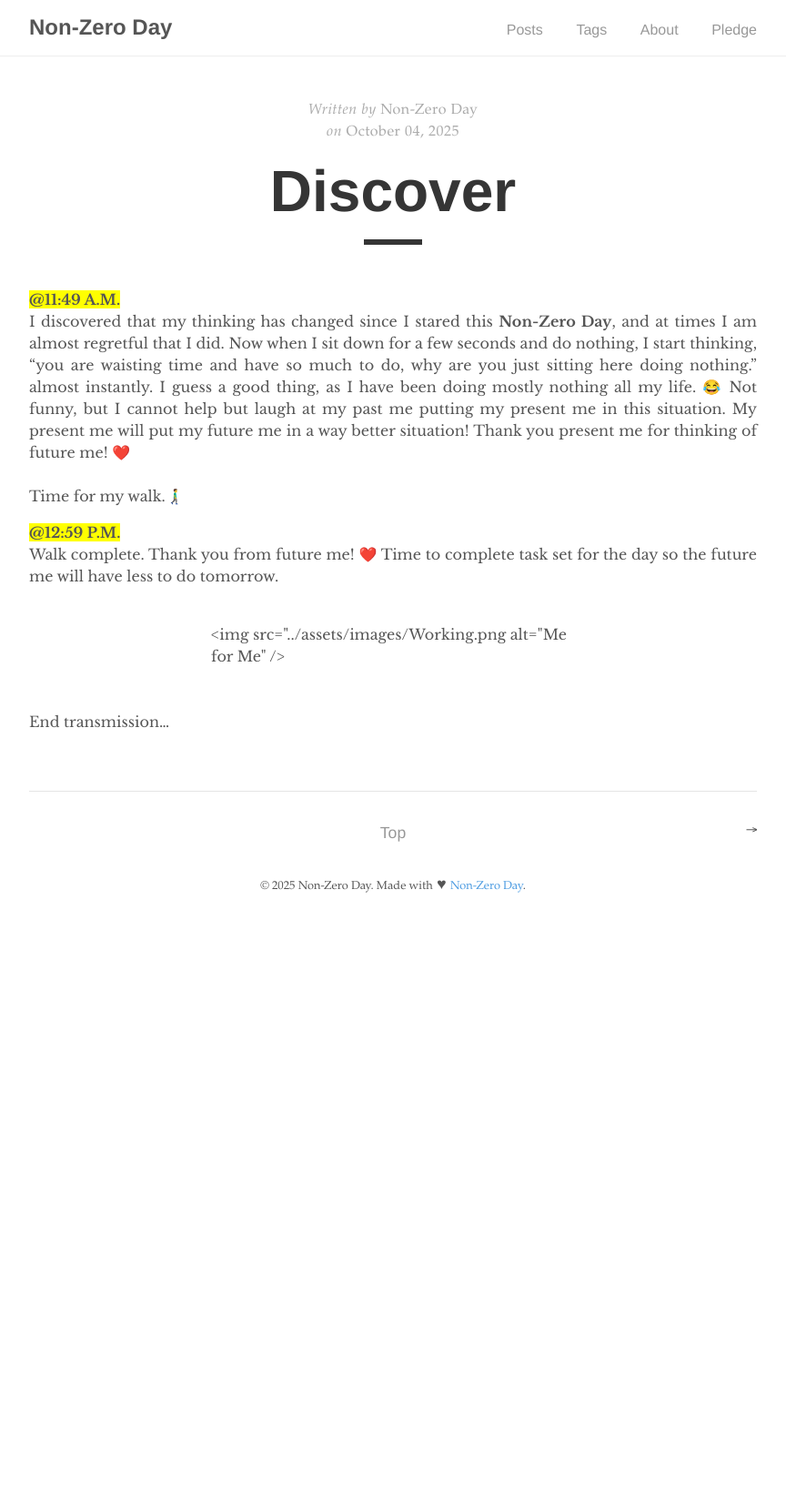
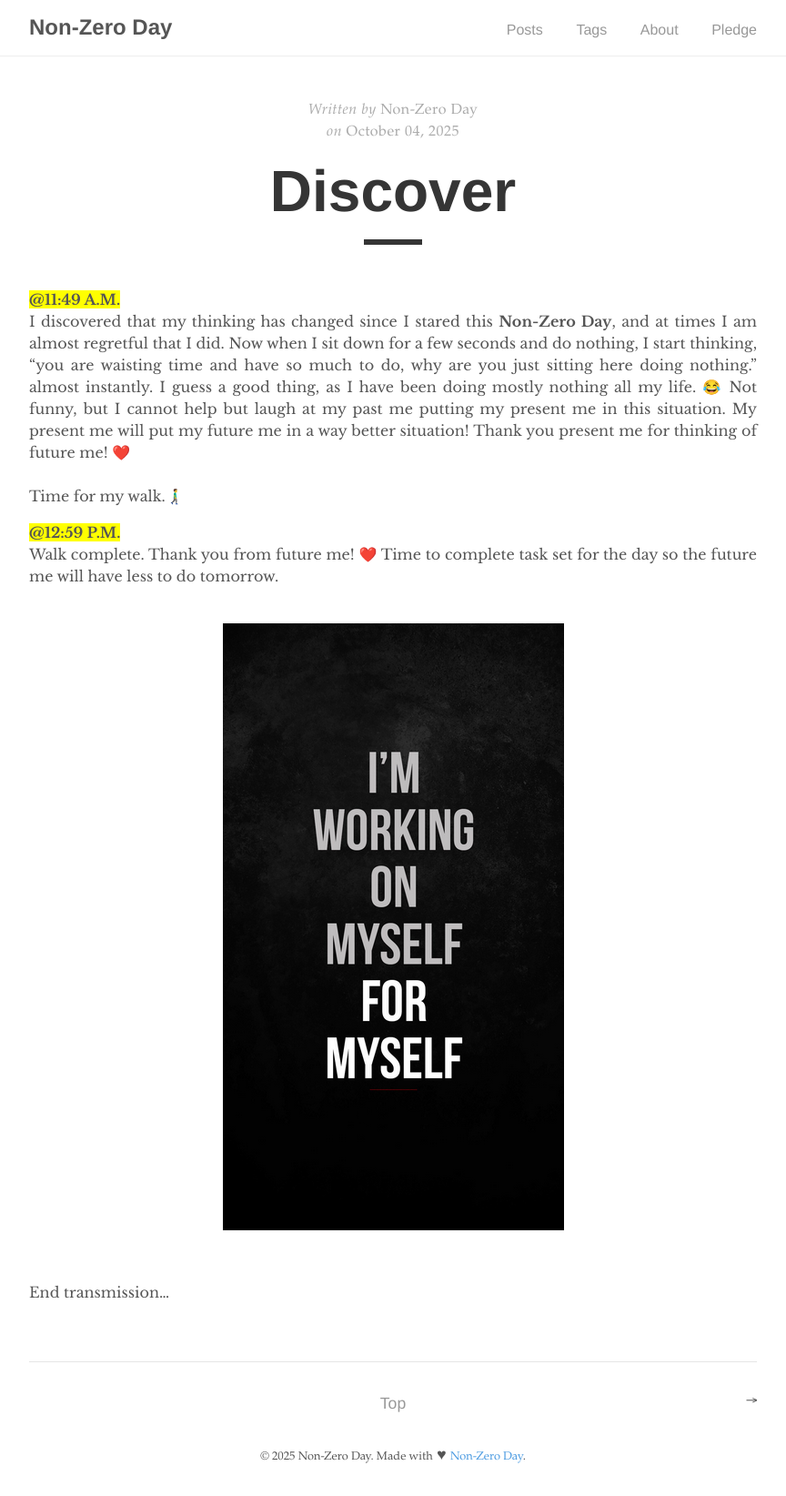
Before and after one commit to nozeroday/nonzeroday, a Jekyll site: the page built from _posts/2025-10-04-discover.md, in a window 1280 px wide. Shown: the whole page at 91% size, without its empty margins (208-1072 px from the left). Built offline with Jekyll 4.4.1, drawn with Linux system fonts in a browser that asks for light colours; before the commit the page ends 1017 px from its top, so only the background shows below that.

Commit message:
Update 2025-10-04-discover.md
Update image path and center image

```diff
--- a/_posts/2025-10-04-discover.md
+++ b/_posts/2025-10-04-discover.md
@@ -13,8 +13,8 @@ Time for my walk.🚶‍♂️‍➡️
 <span style="background-color: yellow;font-weight: bold;">@12:59 P.M.</span><br />
 Walk complete. Thank you from future me! ❤️ Time to complete task set for the day so the future me will have less to do tomorrow.
 <br /><br />
-<div style="display: block; margin: auto; width: 50%;">
-<img src="../assets/images/Working.png alt="Me for Me" />
+<div style="text-align: center;">
+<img src="../assets/images/Working.png" alt="Me for Me" />
 </div>
 <br /><br />
 End transmission...
```
